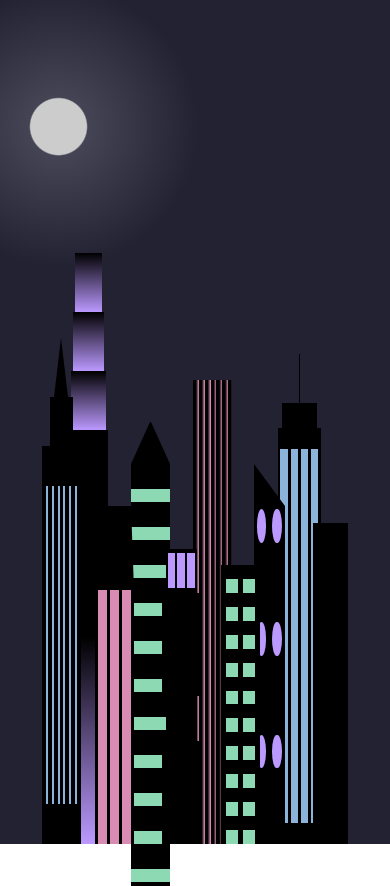
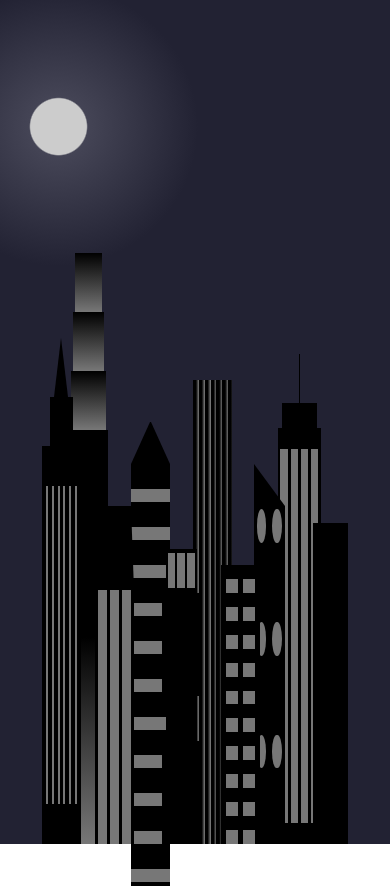
Before and after one commit to IamVictheCG/City-Skyline, a plain HTML site: page index.html in a window 390 px wide. Drawn offline with Linux system fonts and the light colour scheme.

Commit message:
concluded

```diff
--- a/styles.css
+++ b/styles.css
@@ -290,6 +290,9 @@ body {
     --building-color2: #000;
     --building-color3: #000;
     --building-color4: #000;
-
+    --window-color1: #777;
+    --window-color2: #777;
+    --window-color3: #777;
+    --window-color4: #777;
   }
 }
```
